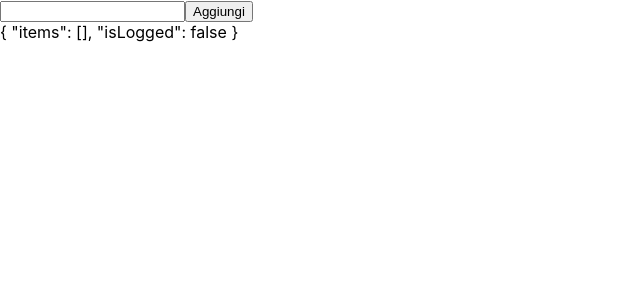
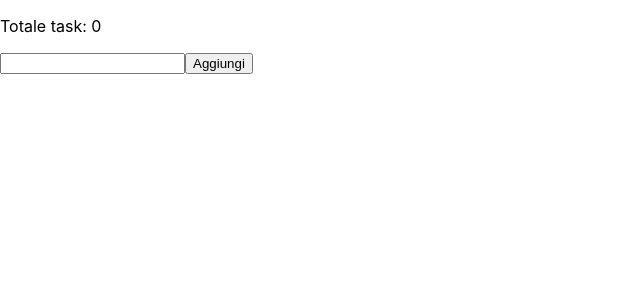
Before and after one commit to angepili/todolist_v1, a React (Create React App) app: page / in a window 1280 px wide. Shown: the top 300 px of the page, without its empty margins (0-640 px from the left). Built offline with nearby package versions, Linux system fonts and the light colour scheme.

Commit message:
add task + counter

```diff
--- a/package.json
+++ b/package.json
@@ -12,6 +12,7 @@
     "@types/react-dom": "^16.9.8",
     "react": "^16.13.1",
     "react-dom": "^16.13.1",
+    "react-hook-form": "^6.9.2",
     "react-scripts": "3.4.3",
     "typescript": "^3.7.5"
   },
--- a/src/App.tsx
+++ b/src/App.tsx
@@ -2,11 +2,13 @@ import React from 'react';
 import './App.css';
 
 import TodoApp from './TodoMain/TodoApp';
+import TodoBar from './TodoMain/TodoBar';
 import TodoForm from './TodoMain/TodoForm';
 import TodoList from './TodoMain/TodoList';
 
 function App() {
   return <TodoApp>
+      <TodoBar />
       <TodoForm />
       <TodoList />
     </TodoApp>;
--- a/src/TodoMain/TodoApp/Reducer.tsx
+++ b/src/TodoMain/TodoApp/Reducer.tsx
@@ -3,6 +3,7 @@ import  { State, Type, ProductActions } from './types';
 const Reducer = ( prevState: State , action: ProductActions ) => {
     switch(action.type){
         case Type.Add:
+            console.log(action);
             return {
                 ...prevState,
                 items : prevState.items.concat({
--- /dev/null
+++ b/src/TodoMain/TodoBar/index.tsx
@@ -0,0 +1,13 @@
+import React, { useContext } from 'react'
+import { Context } from '../TodoApp';
+
+const TodoBar = () => {
+
+    const { state, dispatch } = useContext(Context);
+    const total = state.items.length;
+
+    return <p>Totale task: { total } </p>
+
+}
+
+export default TodoBar;
--- a/src/TodoMain/TodoForm/index.tsx
+++ b/src/TodoMain/TodoForm/index.tsx
@@ -1,11 +1,46 @@
-import React from 'react'
+import React, { useState, useContext } from 'react';
+import { useForm } from 'react-hook-form';
+import { Context } from '../TodoApp';
+import { Type } from '../TodoApp/types';
 
 const TodoForm = () => {
 
-    return <form>
-        <input type="text" name="item" />
-        <button type="submit">Aggiungi</button>
-    </form>
+    const [ input, setInput ] = useState('')
+
+    const { state, dispatch } = useContext( Context );
+
+    const { register, handleSubmit, watch, errors } = useForm();
+
+    const onSubmit = (data:any) : any => {
+        const unixTime = Math.floor(Date.now() / 1000);
+
+        dispatch({
+            type : Type.Add,
+            payload : {
+                id: unixTime,
+                title: data.item
+            }
+        })
+
+        setInput('');
+
+    }
+
+    const handleChange = ( e: React.ChangeEvent<HTMLInputElement> ) : void => {
+        setInput(e.target.value)
+    }
+
+    return <form onSubmit={handleSubmit(onSubmit)}>
+                <input
+                    type="text"
+                    name="item"
+                    value={input}
+                    onChange={handleChange}
+                    ref={register({ required: true })}
+                />
+                <button type="submit">Aggiungi</button>
+                {errors.item && <p>Questo campo è obbligatorio</p>}
+            </form>
 }
 
 export default TodoForm;
--- a/src/TodoMain/TodoItem/index.tsx
+++ b/src/TodoMain/TodoItem/index.tsx
@@ -1,9 +1,14 @@
 import React, { useEffect, useContext } from 'react';
 import { Context } from '../TodoApp';
 
-const TodoItem = ()=> {
+const TodoItem = ( props : any ) => {
+
     const { state, dispatch } = useContext(Context);
-    return <div>{ JSON.stringify(state,null,2)}</div>
+    const { id, title } = props;
+
+    return <div>
+            <p>{id} <strong>{title}</strong></p>
+        </div>
 }
 
 export default TodoItem;
--- a/src/TodoMain/TodoList/index.tsx
+++ b/src/TodoMain/TodoList/index.tsx
@@ -1,8 +1,14 @@
-import React from 'react';
+import React, { useContext } from 'react';
+import { Context } from '../TodoApp';
 import TodoItem from '../TodoItem';
 
-const TodoList = ()=> {
-    return <TodoItem />
+const TodoList = () => {
+
+    const { state, dispatch } = useContext ( Context );
+    const { items } = state;
+
+    return <>{!!items.length && items.map ( (item,index) => <TodoItem key={index} {...item} /> )}</>
+
 }
 
 export default TodoList
```
Also changed, not shown: 1 other file (tests, documents, lock files or other folders).
